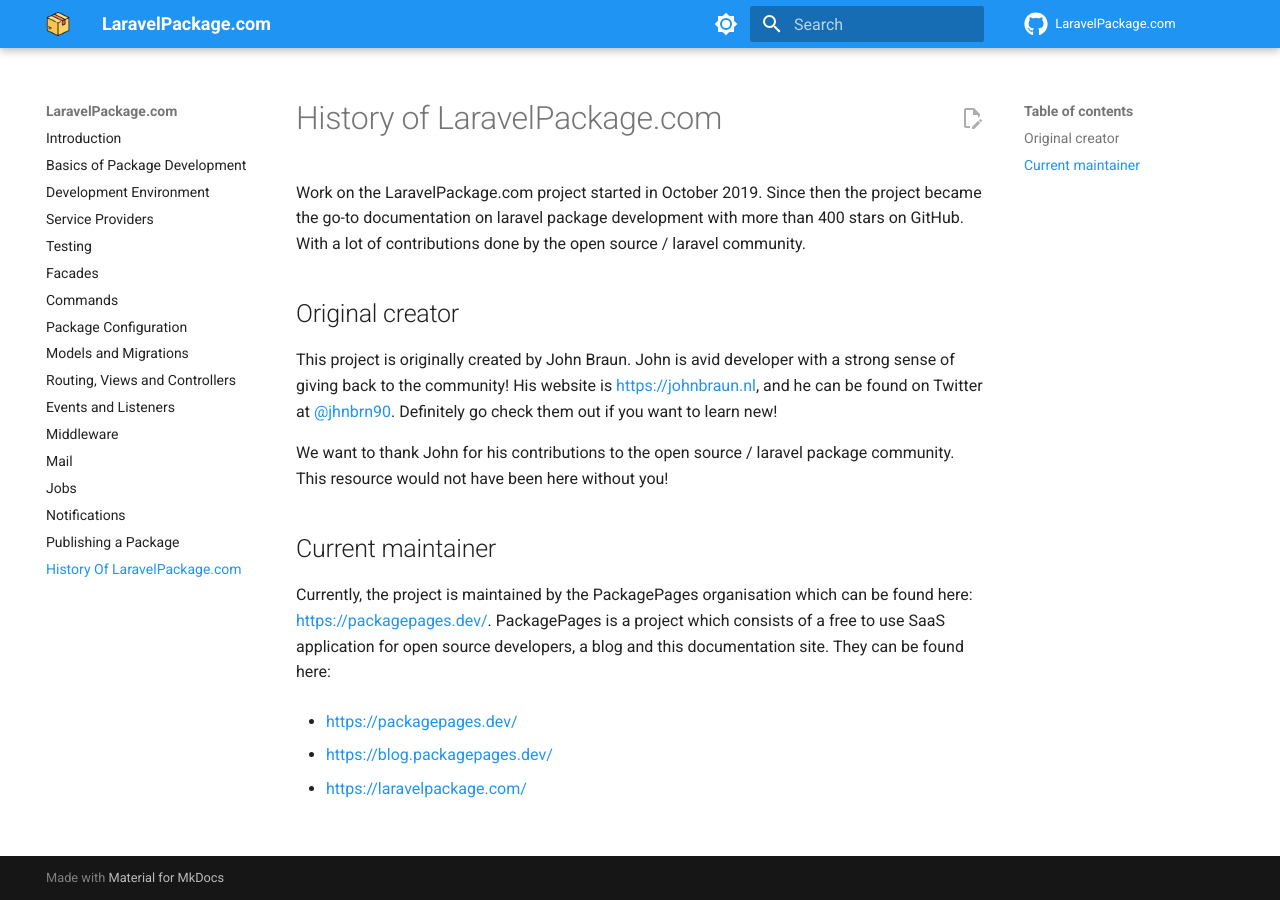
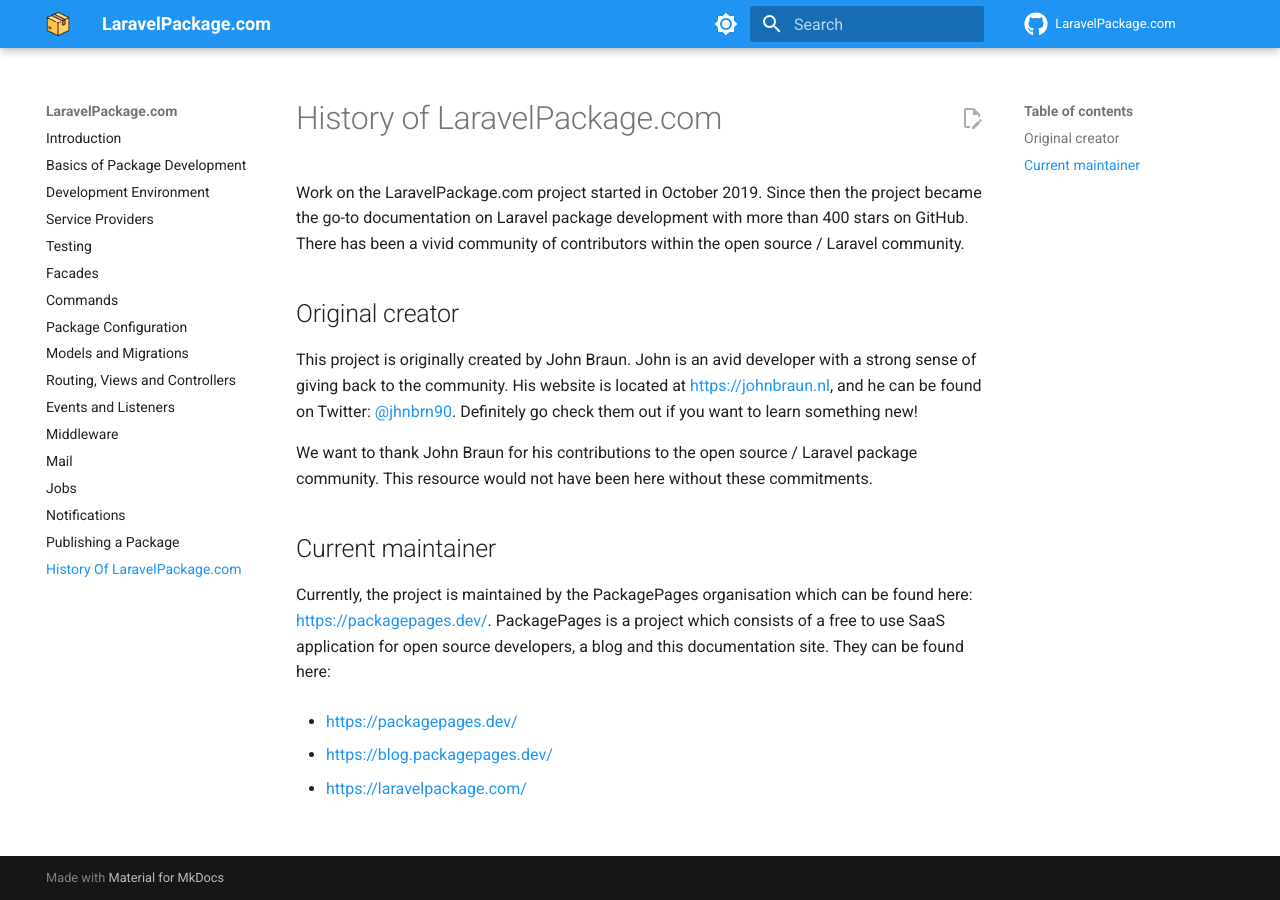
Before and after one commit to PackagePages/LaravelPackage.com, an MkDocs documentation site: the page built from docs/history.md, in a window 1280 px wide. Built offline with MkDocs 1.6.1 and Material for MkDocs 9.7.7, drawn with Linux system fonts in a browser that asks for light colours; comment, search, counter and statistics services are not loaded.

Commit message:
improvements based on feedback

```diff
--- a/docs/history.md
+++ b/docs/history.md
@@ -8,17 +8,16 @@ date: 2019-09-17
 
 # History of LaravelPackage.com
 Work on the LaravelPackage.com project started in October 2019.
-Since then the project became the go-to documentation on laravel package development with more than 400 stars on GitHub.
-With a lot of contributions done by the open source / laravel community.
+Since then the project became the go-to documentation on Laravel package development with more than 400 stars on GitHub.
+There has been a vivid community of contributors within the open source / Laravel community.
 
 ## Original creator
+This project is originally created by John Braun. John is an avid developer with a strong sense of giving back to the community.
+His website is located at [https://johnbraun.nl](https://johnbraun.nl), and he can be found on Twitter: [@jhnbrn90](https://twitter.com/jhnbrn90).
+Definitely go check them out if you want to learn something new!
 
-This project is originally created by John Braun. John is avid developer with a strong sense of giving back to the community!
-His website is [https://johnbraun.nl](https://johnbraun.nl), and he can be found on Twitter at [@jhnbrn90](https://twitter.com/jhnbrn90).
-Definitely go check them out if you want to learn new!
-
-We want to thank John for his contributions to the open source / laravel package community.
-This resource would not have been here without you!
+We want to thank John Braun for his contributions to the open source / Laravel package community.
+This resource would not have been here without these commitments.
 
 ## Current maintainer
 Currently, the project is maintained by the PackagePages organisation which can be found here: [https://packagepages.dev/](https://packagepages.dev/).
```
